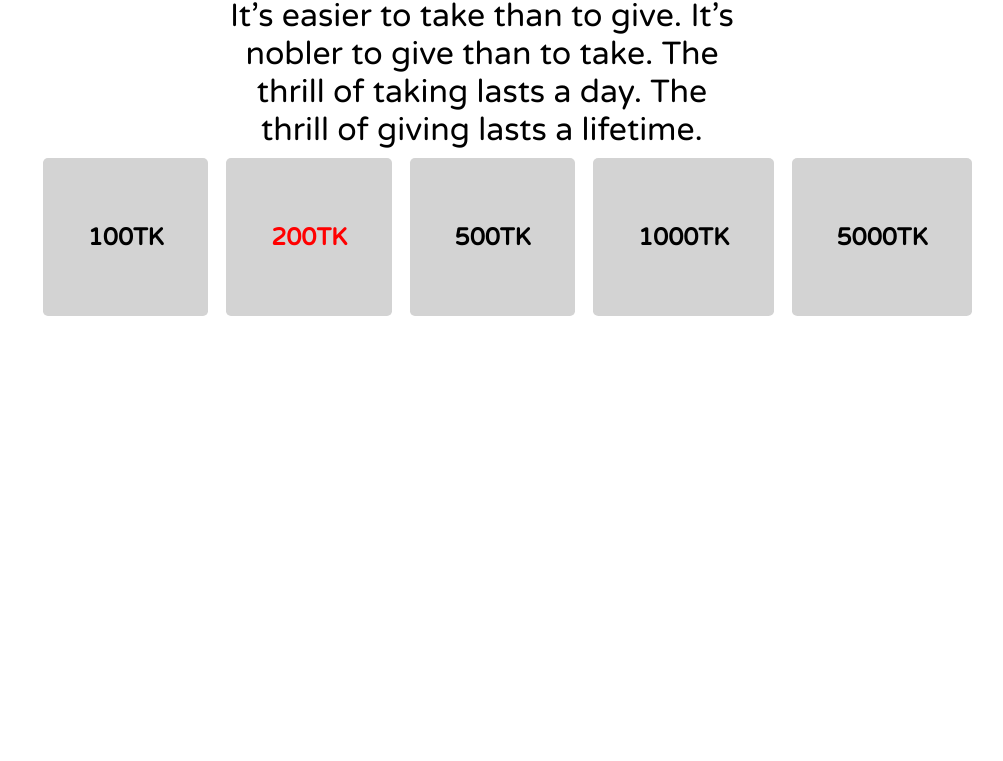
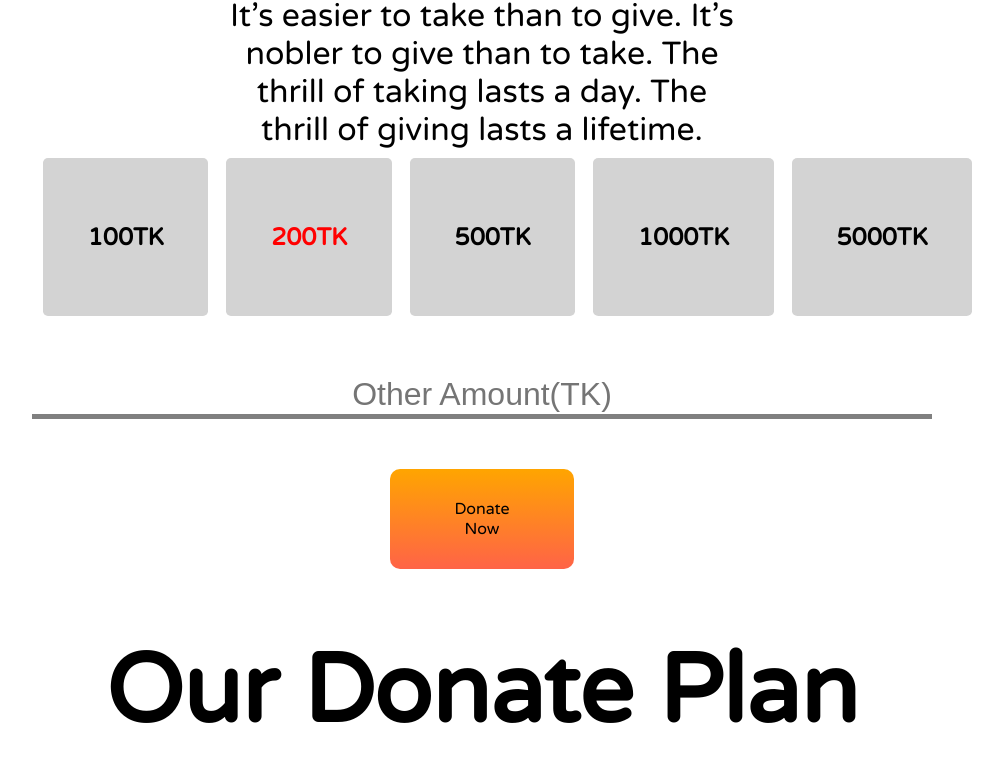
Before and after one commit to mdnazimmia/donate-today, a plain HTML site: page index.html in a window 1280 px wide. Shown: the part 995-1756 px from the top of the page, without its empty margins (158-1161 px from the left). Before the commit the page ends 1320 px from the top, so only its background shows below. Drawn offline with Linux system fonts and the light colour scheme; a web font is replaced by a local one.

Commit message:
amount place input and Donate button

```diff
--- a/index.html
+++ b/index.html
@@ -54,6 +54,14 @@
         </div>
 
     </section>
+    <div class="amount-input">
+        <input type="text" placeholder="Other Amount(TK)" id="">
+        <a class="link-button">Donate Now</a>
+    </div>
+    <div>
+        <h1>Our Donate Plan</h1>
+        <p></p>
+    </div>
 </body>
 <section>
 
--- a/style.css
+++ b/style.css
@@ -100,3 +100,28 @@ p {
     border: 1px solid tomato;
     color: tomato;
 }
+
+.amount-input a {
+    display: block;
+    width: 5%;
+    margin: auto;
+
+}
+
+.amount-input input {
+    border: none;
+    outline: none;
+    border-bottom: 5px solid gray;
+    width: 70%;
+    text-align: center;
+    font-size: 2rem;
+    margin-top: 3%;
+    display: block;
+    margin: 50px auto;
+
+}
+
+.amount-input input:active {
+    border: none;
+    outline: none;
+}
```
